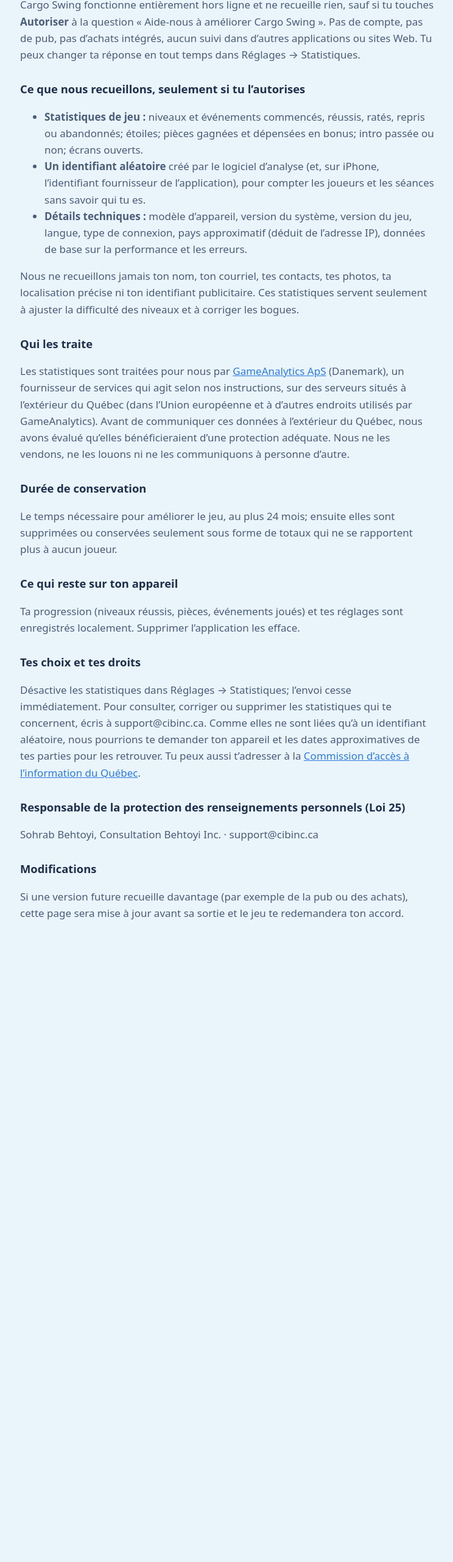
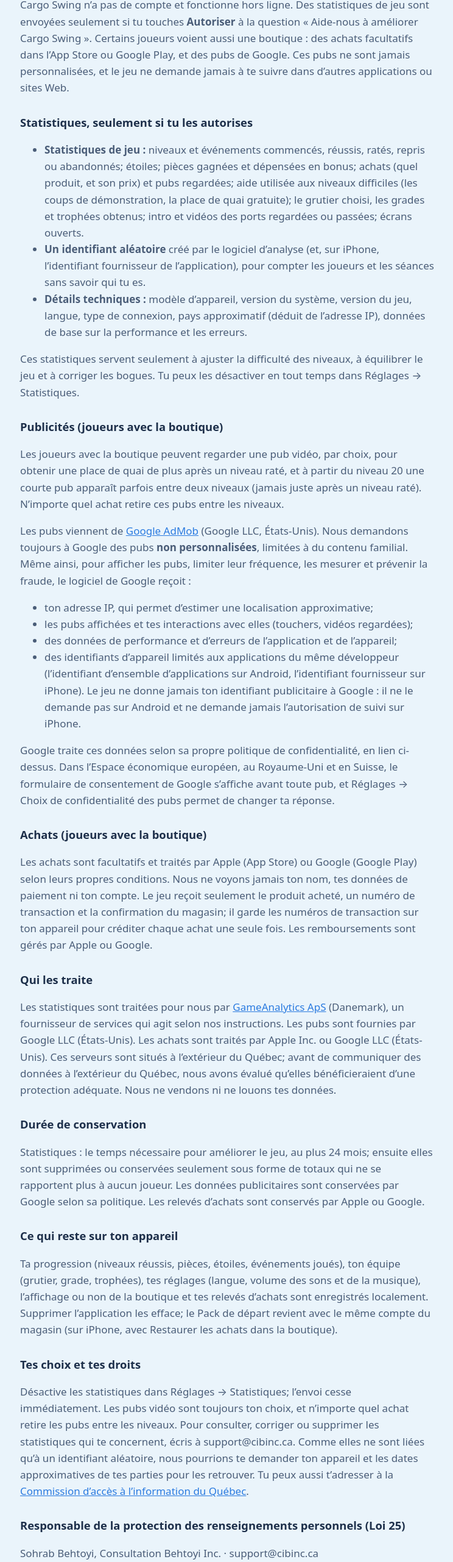
Before and after one commit to sohi666/dodo-info, a plain HTML site: page cargo-swing/fr/privacy.html in a window 1280 px wide. Shown: the part 218-2780 px from the top of the page at 61% size, without its empty margins (267-1011 px from the left). Before the commit the page ends 1786 px from the top, so only its background shows below. Drawn offline with Linux system fonts and the light colour scheme.

Commit message:
Cargo Swing 1.6.0: privacy policy for the shop (purchases, non-personalized ads), game page for the second voyage (EN/FR)
Co-Authored-By: Claude Opus 5.5 <noreply@anthropic.com>
Claude-Session: https://claude.ai/code/session_01Qrt6c3MDJYXtnto431sJEc

```diff
--- a/cargo-swing/fr/privacy.html
+++ b/cargo-swing/fr/privacy.html
@@ -3,16 +3,24 @@
 body{margin:0;background:var(--bg);color:var(--ink);font:17px/1.6 system-ui,-apple-system,Segoe UI,sans-serif}
 main{max-width:680px;margin:0 auto;padding:40px max(18px,env(safe-area-inset-left)) 40px max(18px,env(safe-area-inset-right))}
 h1{font-size:2.1rem;margin:0 0 4px}h2{font-size:1.15rem;margin-top:28px}a{color:var(--sea)}
-p,li{color:var(--soft)}.lang{float:right;font-size:.9rem}.tag{color:var(--accent);font-weight:700;letter-spacing:.04em;text-transform:uppercase;font-size:.8rem}</style></head><body><main><a class="lang" href="../privacy.html">English</a><h1>Politique de confidentialité</h1><p>Mise à jour le 23 novembre 2026 · Cargo Swing</p>
-<h2>En bref</h2><p>Cargo Swing fonctionne entièrement hors ligne et ne recueille rien, sauf si tu touches <strong>Autoriser</strong> à la question « Aide-nous à améliorer Cargo Swing ». Pas de compte, pas de pub, pas d’achats intégrés, aucun suivi dans d’autres applications ou sites Web. Tu peux changer ta réponse en tout temps dans Réglages → Statistiques.</p>
-<h2>Ce que nous recueillons, seulement si tu l’autorises</h2><ul>
-<li><strong>Statistiques de jeu :</strong> niveaux et événements commencés, réussis, ratés, repris ou abandonnés; étoiles; pièces gagnées et dépensées en bonus; intro passée ou non; écrans ouverts.</li>
+p,li{color:var(--soft)}.lang{float:right;font-size:.9rem}.tag{color:var(--accent);font-weight:700;letter-spacing:.04em;text-transform:uppercase;font-size:.8rem}</style></head><body><main><a class="lang" href="../privacy.html">English</a><h1>Politique de confidentialité</h1><p>Mise à jour le 24 novembre 2026 · Cargo Swing</p>
+<h2>En bref</h2><p>Cargo Swing n’a pas de compte et fonctionne hors ligne. Des statistiques de jeu sont envoyées seulement si tu touches <strong>Autoriser</strong> à la question « Aide-nous à améliorer Cargo Swing ». Certains joueurs voient aussi une boutique : des achats facultatifs dans l’App Store ou Google Play, et des pubs de Google. Ces pubs ne sont jamais personnalisées, et le jeu ne demande jamais à te suivre dans d’autres applications ou sites Web.</p>
+<h2>Statistiques, seulement si tu les autorises</h2><ul>
+<li><strong>Statistiques de jeu :</strong> niveaux et événements commencés, réussis, ratés, repris ou abandonnés; étoiles; pièces gagnées et dépensées en bonus; achats (quel produit, et son prix) et pubs regardées; aide utilisée aux niveaux difficiles (les coups de démonstration, la place de quai gratuite); le grutier choisi, les grades et trophées obtenus; intro et vidéos des ports regardées ou passées; écrans ouverts.</li>
 <li><strong>Un identifiant aléatoire</strong> créé par le logiciel d’analyse (et, sur iPhone, l’identifiant fournisseur de l’application), pour compter les joueurs et les séances sans savoir qui tu es.</li>
 <li><strong>Détails techniques :</strong> modèle d’appareil, version du système, version du jeu, langue, type de connexion, pays approximatif (déduit de l’adresse IP), données de base sur la performance et les erreurs.</li></ul>
-<p>Nous ne recueillons jamais ton nom, ton courriel, tes contacts, tes photos, ta localisation précise ni ton identifiant publicitaire. Ces statistiques servent seulement à ajuster la difficulté des niveaux et à corriger les bogues.</p>
-<h2>Qui les traite</h2><p>Les statistiques sont traitées pour nous par <a href="https://gameanalytics.com/privacy">GameAnalytics ApS</a> (Danemark), un fournisseur de services qui agit selon nos instructions, sur des serveurs situés à l’extérieur du Québec (dans l’Union européenne et à d’autres endroits utilisés par GameAnalytics). Avant de communiquer ces données à l’extérieur du Québec, nous avons évalué qu’elles bénéficieraient d’une protection adéquate. Nous ne les vendons, ne les louons ni ne les communiquons à personne d’autre.</p>
-<h2>Durée de conservation</h2><p>Le temps nécessaire pour améliorer le jeu, au plus 24 mois; ensuite elles sont supprimées ou conservées seulement sous forme de totaux qui ne se rapportent plus à aucun joueur.</p>
-<h2>Ce qui reste sur ton appareil</h2><p>Ta progression (niveaux réussis, pièces, événements joués) et tes réglages sont enregistrés localement. Supprimer l’application les efface.</p>
-<h2>Tes choix et tes droits</h2><p>Désactive les statistiques dans Réglages → Statistiques; l’envoi cesse immédiatement. Pour consulter, corriger ou supprimer les statistiques qui te concernent, écris à support@cibinc.ca. Comme elles ne sont liées qu’à un identifiant aléatoire, nous pourrions te demander ton appareil et les dates approximatives de tes parties pour les retrouver. Tu peux aussi t’adresser à la <a href="https://www.cai.gouv.qc.ca">Commission d’accès à l’information du Québec</a>.</p>
+<p>Ces statistiques servent seulement à ajuster la difficulté des niveaux, à équilibrer le jeu et à corriger les bogues. Tu peux les désactiver en tout temps dans Réglages → Statistiques.</p>
+<h2>Publicités (joueurs avec la boutique)</h2><p>Les joueurs avec la boutique peuvent regarder une pub vidéo, par choix, pour obtenir une place de quai de plus après un niveau raté, et à partir du niveau 20 une courte pub apparaît parfois entre deux niveaux (jamais juste après un niveau raté). N’importe quel achat retire ces pubs entre les niveaux.</p>
+<p>Les pubs viennent de <a href="https://policies.google.com/technologies/partner-sites?hl=fr">Google AdMob</a> (Google LLC, États-Unis). Nous demandons toujours à Google des pubs <strong>non personnalisées</strong>, limitées à du contenu familial. Même ainsi, pour afficher les pubs, limiter leur fréquence, les mesurer et prévenir la fraude, le logiciel de Google reçoit :</p><ul>
+<li>ton adresse IP, qui permet d’estimer une localisation approximative;</li>
+<li>les pubs affichées et tes interactions avec elles (touchers, vidéos regardées);</li>
+<li>des données de performance et d’erreurs de l’application et de l’appareil;</li>
+<li>des identifiants d’appareil limités aux applications du même développeur (l’identifiant d’ensemble d’applications sur Android, l’identifiant fournisseur sur iPhone). Le jeu ne donne jamais ton identifiant publicitaire à Google : il ne le demande pas sur Android et ne demande jamais l’autorisation de suivi sur iPhone.</li></ul>
+<p>Google traite ces données selon sa propre politique de confidentialité, en lien ci-dessus. Dans l’Espace économique européen, au Royaume-Uni et en Suisse, le formulaire de consentement de Google s’affiche avant toute pub, et Réglages → Choix de confidentialité des pubs permet de changer ta réponse.</p>
+<h2>Achats (joueurs avec la boutique)</h2><p>Les achats sont facultatifs et traités par Apple (App Store) ou Google (Google Play) selon leurs propres conditions. Nous ne voyons jamais ton nom, tes données de paiement ni ton compte. Le jeu reçoit seulement le produit acheté, un numéro de transaction et la confirmation du magasin; il garde les numéros de transaction sur ton appareil pour créditer chaque achat une seule fois. Les remboursements sont gérés par Apple ou Google.</p>
+<h2>Qui les traite</h2><p>Les statistiques sont traitées pour nous par <a href="https://gameanalytics.com/privacy">GameAnalytics ApS</a> (Danemark), un fournisseur de services qui agit selon nos instructions. Les pubs sont fournies par Google LLC (États-Unis). Les achats sont traités par Apple Inc. ou Google LLC (États-Unis). Ces serveurs sont situés à l’extérieur du Québec; avant de communiquer des données à l’extérieur du Québec, nous avons évalué qu’elles bénéficieraient d’une protection adéquate. Nous ne vendons ni ne louons tes données.</p>
+<h2>Durée de conservation</h2><p>Statistiques : le temps nécessaire pour améliorer le jeu, au plus 24 mois; ensuite elles sont supprimées ou conservées seulement sous forme de totaux qui ne se rapportent plus à aucun joueur. Les données publicitaires sont conservées par Google selon sa politique. Les relevés d’achats sont conservés par Apple ou Google.</p>
+<h2>Ce qui reste sur ton appareil</h2><p>Ta progression (niveaux réussis, pièces, étoiles, événements joués), ton équipe (grutier, grade, trophées), tes réglages (langue, volume des sons et de la musique), l’affichage ou non de la boutique et tes relevés d’achats sont enregistrés localement. Supprimer l’application les efface; le Pack de départ revient avec le même compte du magasin (sur iPhone, avec Restaurer les achats dans la boutique).</p>
+<h2>Tes choix et tes droits</h2><p>Désactive les statistiques dans Réglages → Statistiques; l’envoi cesse immédiatement. Les pubs vidéo sont toujours ton choix, et n’importe quel achat retire les pubs entre les niveaux. Pour consulter, corriger ou supprimer les statistiques qui te concernent, écris à support@cibinc.ca. Comme elles ne sont liées qu’à un identifiant aléatoire, nous pourrions te demander ton appareil et les dates approximatives de tes parties pour les retrouver. Tu peux aussi t’adresser à la <a href="https://www.cai.gouv.qc.ca">Commission d’accès à l’information du Québec</a>.</p>
 <h2>Responsable de la protection des renseignements personnels (Loi 25)</h2><p>Sohrab Behtoyi, Consultation Behtoyi Inc. · support@cibinc.ca</p>
-<h2>Modifications</h2><p>Si une version future recueille davantage (par exemple de la pub ou des achats), cette page sera mise à jour avant sa sortie et le jeu te redemandera ton accord.</p></main></body></html>
+<h2>Modifications</h2><p>Si une version future recueille davantage, cette page sera mise à jour avant sa sortie et le jeu te redemandera ton accord.</p></main></body></html>
```
Also changed, not shown: cargo-swing/fr/index.html (+1 -1 lines), cargo-swing/index.html (+1 -1 lines), cargo-swing/privacy.html (+18 -10 lines).
